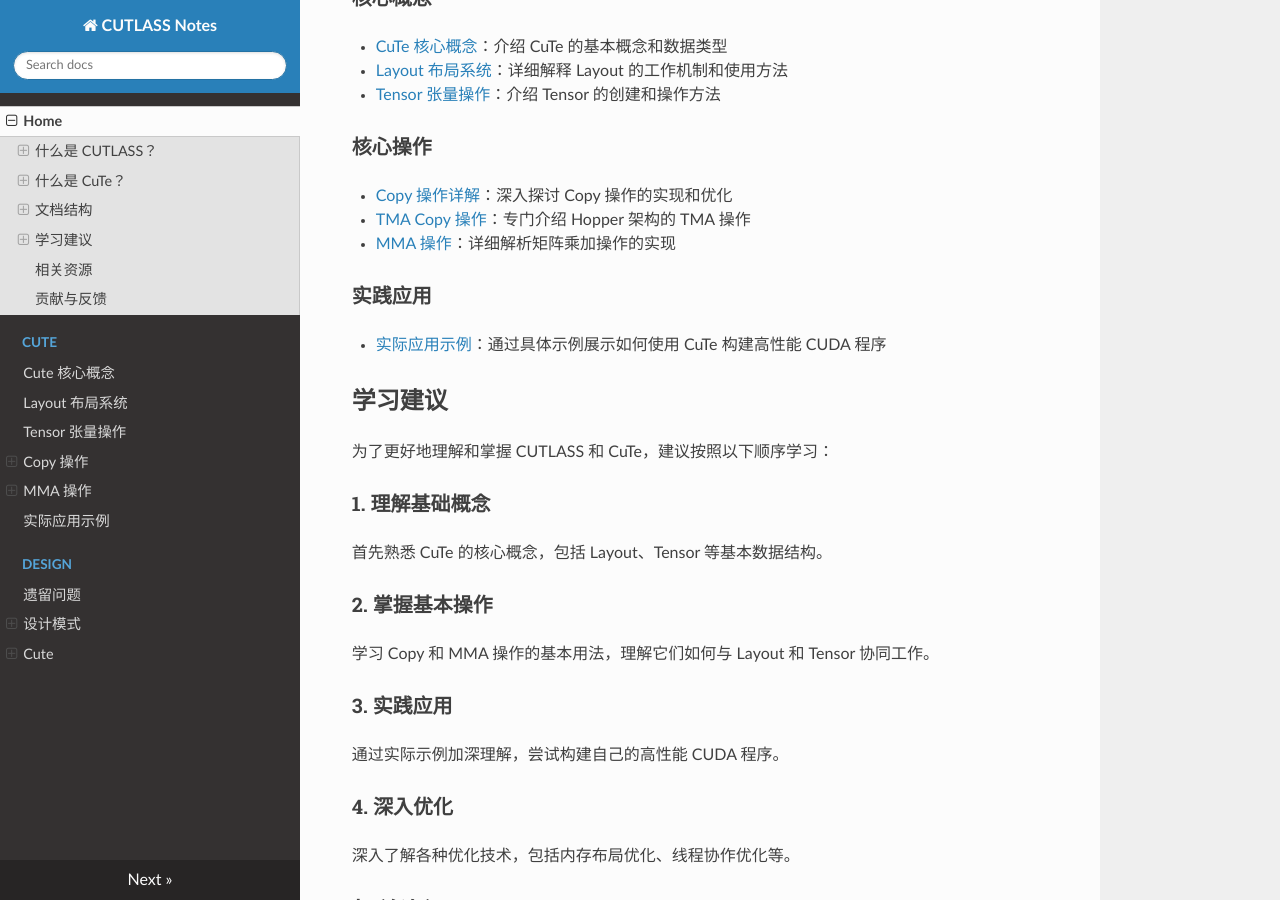
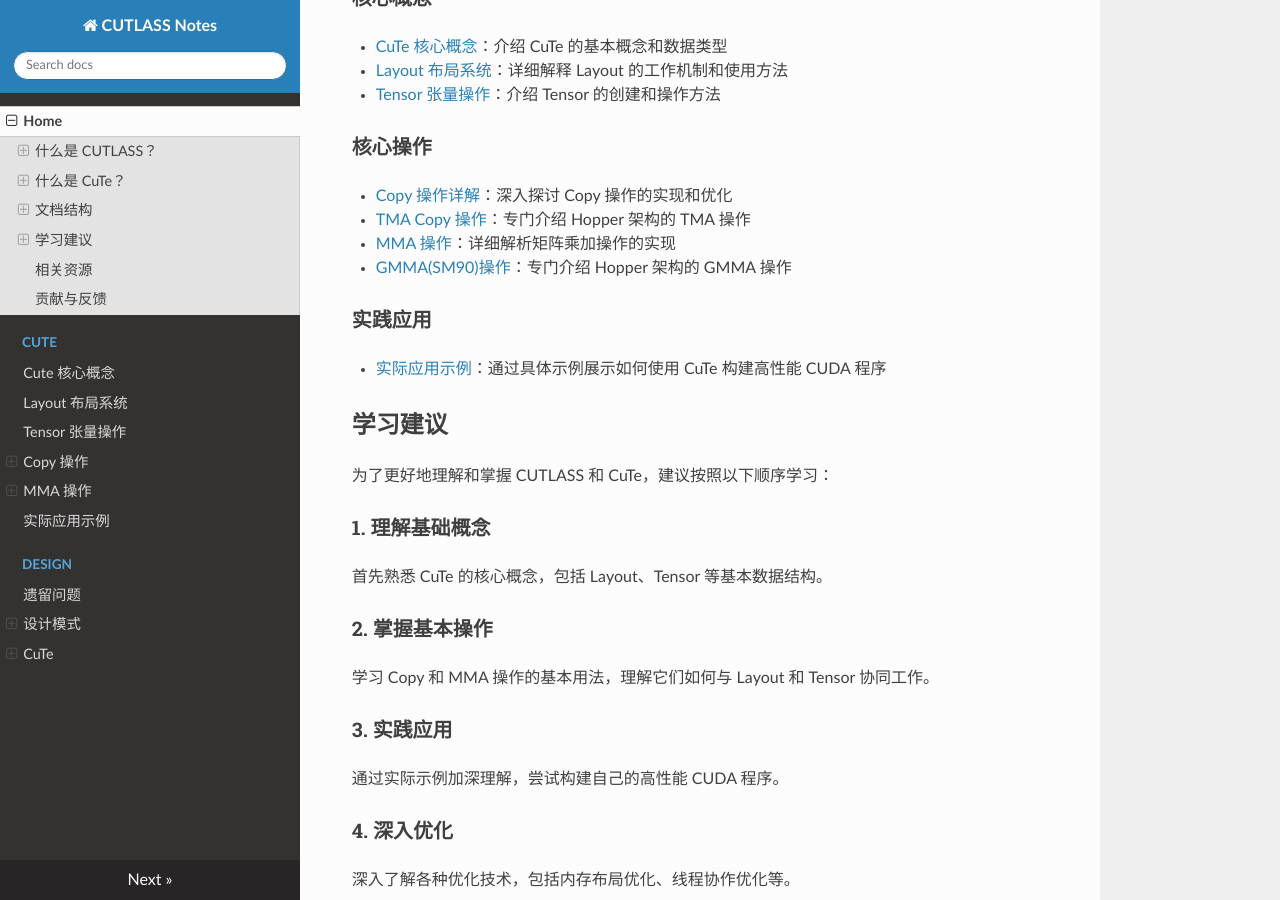
Before and after one commit to frank2679/cutlass-doc, an MkDocs documentation site: the page built from docs_release/index.md, in a window 1280 px wide and 900 px high, scrolled down 992 px. Built offline with MkDocs 1.6.1, drawn with Linux system fonts in a browser that asks for light colours; nearby versions of some CDN libraries; some of the changed lines change nothing that is shown.

Commit message:
更新首页内容和mkdocs.yml中的Design部分路径

```diff
--- a/docs_release/index.md
+++ b/docs_release/index.md
@@ -39,6 +39,7 @@
 - [Copy 操作详解](cute_copy.md)：深入探讨 Copy 操作的实现和优化
 - [TMA Copy 操作](cute_tma_copy.md)：专门介绍 Hopper 架构的 TMA 操作
 - [MMA 操作](cute_mma.md)：详细解析矩阵乘加操作的实现
+- [GMMA(SM90)操作](cute_wgmma_sm90.md)：专门介绍 Hopper 架构的 GMMA 操作
 
 ### 实践应用
 
--- a/mkdocs.yml
+++ b/mkdocs.yml
@@ -16,42 +16,16 @@
       - GMMA(SM90): cute_wgmma_sm90.md
     - 实际应用示例: cute_examples.md
   - Design:
-    - '遗留问题': design/遗留问题.md
+    - '遗留问题': ../docs/design/遗留问题.md
     - '设计模式':
-      - '概述': design/设计模式/设计模式.md
-      - 'C++ 特性': design/设计模式/C++ 特性.md
-      - 'CopyAtom 设计模式': design/设计模式/CopyAtom 设计模式.md
-      - 'CopyTraits 设计模式': design/设计模式/CopyTraits 设计模式.md
-      - 'LayoutRight{} 计算': design/设计模式/LayoutRight{} 计算.md
-    - 'Cute':
-      - 'Core':
-        - 'ArithTuple': design/cute/core/ArithTuple.md
-        - 'int': design/cute/core/int.md
-        - 'size(Layout)': design/cute/core/size(Layout).md
-        - 'size(tuple)': design/cute/core/size(tuple).md
-        - 'tensor': design/cute/core/tensor.md
-        - 'Layout':
-          - 'Layout Algebra': design/cute/core/layout/layout algebra.md
-          - 'group_modes': design/cute/core/layout/group_modes.md
-          - 'right_inverse': design/cute/core/layout/right_inverse.md
-          - 'tile_to_shape': design/cute/core/layout/tile_to_shape.md
-      - 'Copy':
-        - '概述': design/cute/copy/copy.md
-        - 'Algorithm Copy': design/cute/copy/algorithm_copy.md
-        - 'Copy Policy': design/cute/copy/CopyPolicy.md
-        - 'Draft RefLayout': design/cute/copy/draft_RefLayout.md
-        - 'Draft TiledCopy': design/cute/copy/draft_tiledCopy.md
-        - 'TMA Copy':
-          - 'TmaCopy': design/cute/copy/tma copy/TmaCopy.md
-          - 'TmaDesc': design/cute/copy/tma copy/TmaDesc.md
-          - 'gbasis 计算': design/cute/copy/tma copy/gbasis 计算.md
-          - 'make_tma_copy': design/cute/copy/tma copy/make_tma_copy.md
-          - 'tma_partition': design/cute/copy/tma copy/tma_partition.md
-      - 'MMA':
-        - 'MMA': design/cute/mma/mma.md
-      - 'Examples':
-        - 'CustomCopy': design/cute/examples/CustomCopy.md
-        - 'General MMA': design/cute/examples/general mma.md
-        - 'Sample SM90 TMA Copy': design/cute/examples/sample_sm90_tma_copy.md
-        - 'SILU': design/cute/examples/silu.md
-        - 'T Chip Impl': design/cute/examples/T chip impl.md
+      - '概述': ../docs/design/设计模式/设计模式.md
+      - 'Layout 设计': ../docs/design/设计模式/Layout设计.md
+      - 'Copy 设计': ../docs/design/设计模式/Copy设计.md
+      - 'MMA 设计': ../docs/design/设计模式/MMA设计.md
+      - 'TMA 设计': ../docs/design/设计模式/TMA设计.md
+    - 'CuTe':
+      - '概述': ../docs/design/cute/CuTe.md
+      - 'Layout': ../docs/design/cute/Layout.md
+      - 'Copy': ../docs/design/cute/Copy.md
+      - 'Mma': ../docs/design/cute/Mma.md
+      - 'Tma': ../docs/design/cute/Tma.md
```
